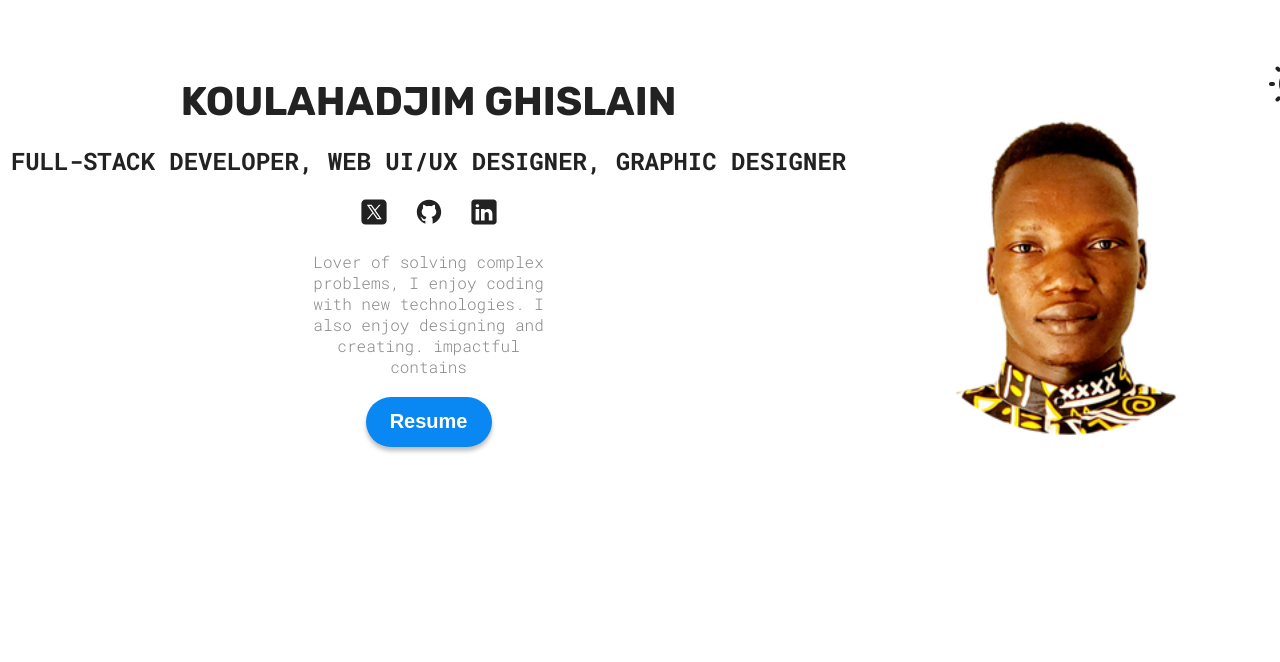
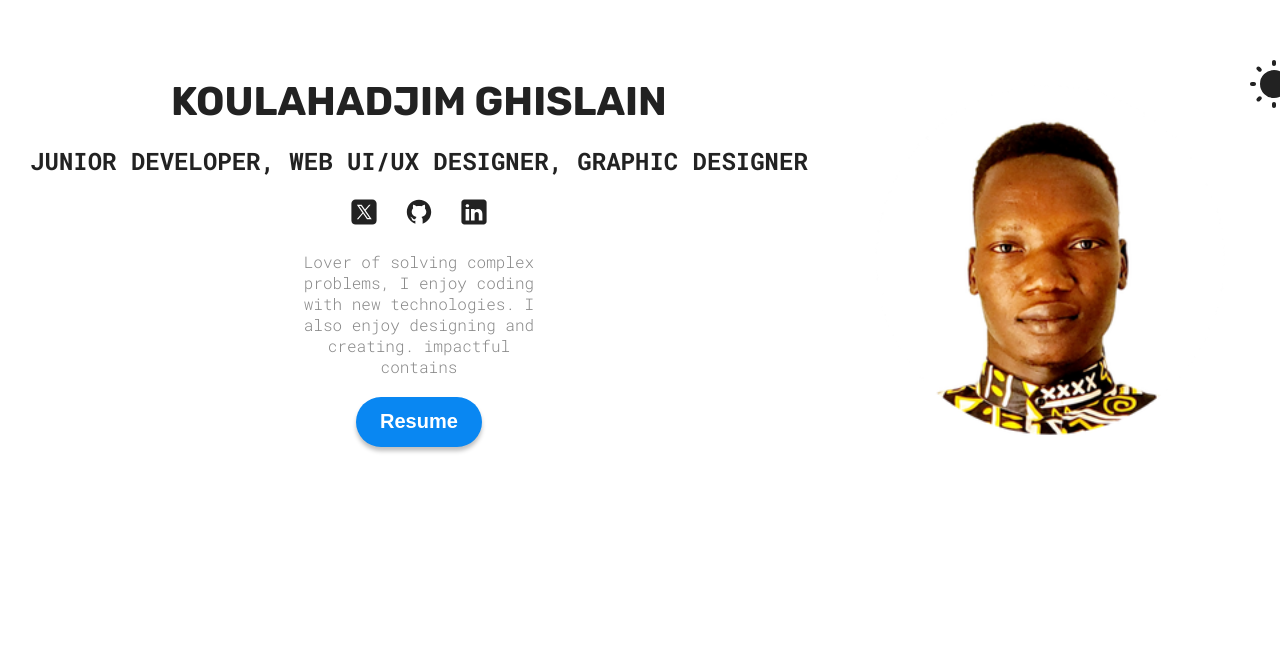
Before and after one commit to AlchimistCode2/Ghislain_koula1, a React (Vite) app: page / in a window 1280 px wide. Shown: the part 138-800 px from the top of the page. Built offline with nearby package versions, Linux system fonts and the light colour scheme.

Commit message:
Update Hero.jsx

```diff
--- a/src/sections/Hero/Hero.jsx
+++ b/src/sections/Hero/Hero.jsx
@@ -38,7 +38,7 @@ function Hero() {
               Ghislain
           </h1>
           <h2>
-              Full-stack Developer,
+              Junior Developer,
               Web UI/UX Designer,
               Graphic Designer
           </h2>
```
